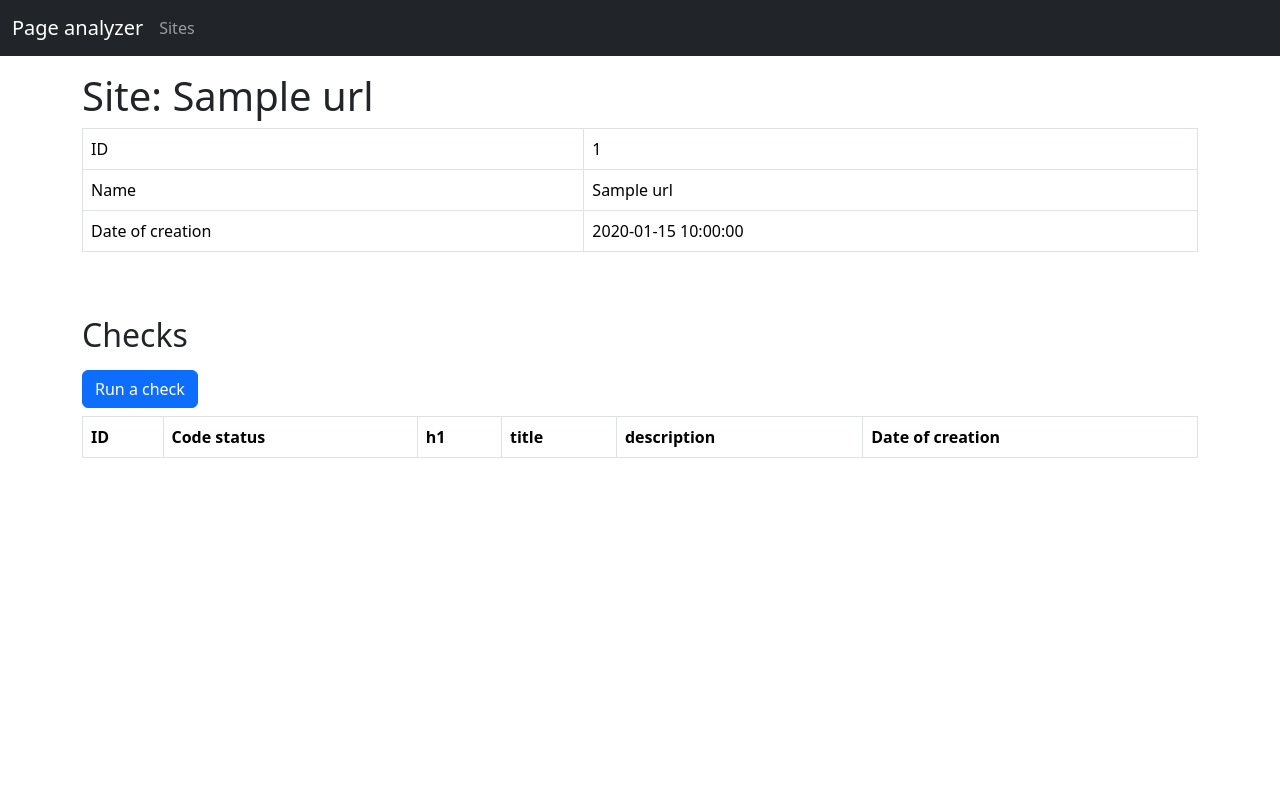
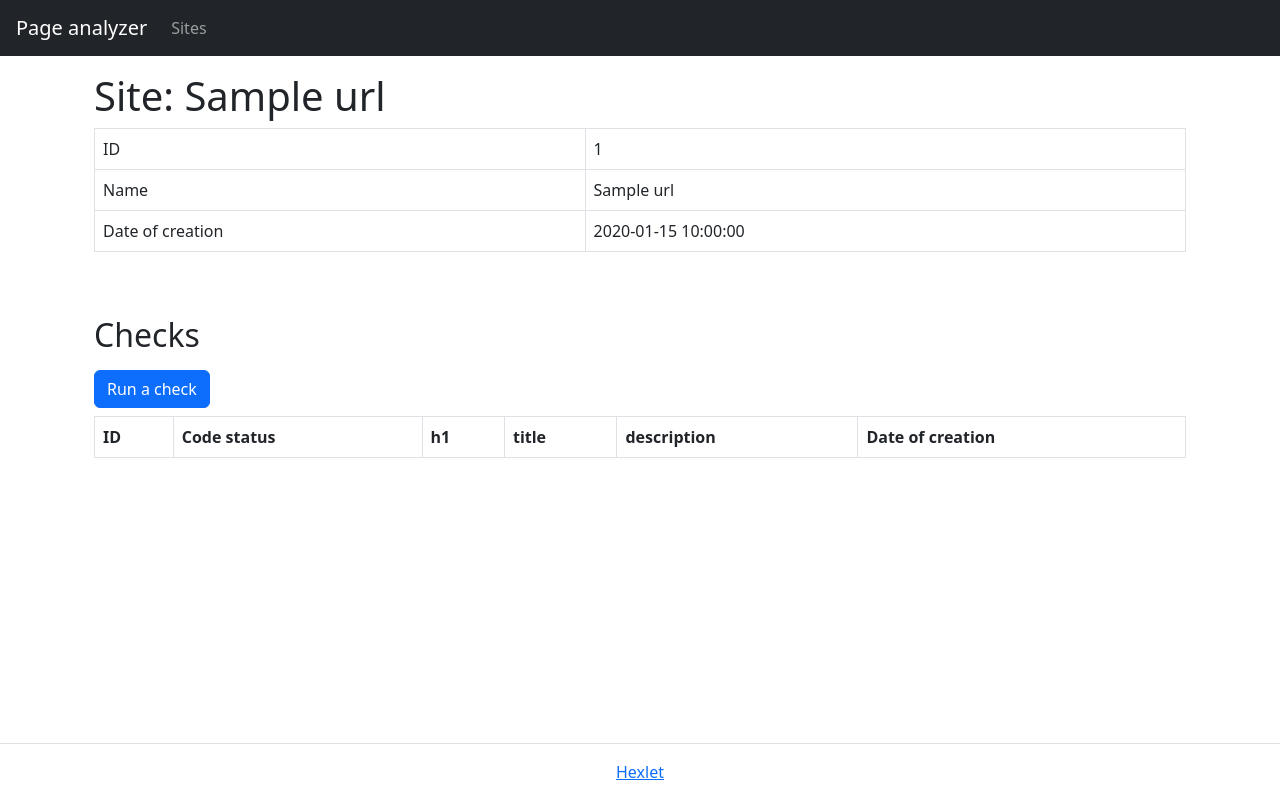
Before and after one commit to Un1que11/python-project-83, a Flask app: page /urls/1 in a window 1280 px wide. Run offline with Flask 2, Linux system fonts and the light colour scheme; a database or web service that is not in the repository returns one stand-in record (values such as "Sample title"); lists and menus that the app fills with data are empty; some libraries are stand-ins or nearby versions.

Commit message:
fixed bugsw

```diff
--- a/database.sql
+++ b/database.sql
@@ -1,5 +1,15 @@
 CREATE TABLE urls (
-    id int GENERATED BY DEFAULT AS IDENTITY PRIMARY KEY,
-    name varchar(255),
-    created_at date
+    id bigint PRIMARY KEY GENERATED ALWAYS AS IDENTITY,
+    name varchar(255) UNIQUE,
+    created_at timestamp NOT NULL
 );
+
+CREATE TABLE url_checks (
+    id bigint PRIMARY KEY GENERATED ALWAYS AS IDENTITY,
+    url_id bigint REFERENCES urls (id),
+    status_code varchar(3),
+    h1 varchar(255),
+    title varchar(255),
+    description text,
+    created_at timestamp NOT NULL
+);
--- a/page_analyzer/app.py
+++ b/page_analyzer/app.py
@@ -28,16 +28,6 @@ logging.basicConfig(
     datefmt='%Y-%m-%d %H:%M:%S')
 
 logger = logging.getLogger(__name__)
-
-
-def get_correct_url(url_address: str) -> str:
-    correct_url = urlparse(url_address)
-    return correct_url._replace(
-        path='',
-        params='',
-        query='',
-        fragment=''
-    ).geturl()
 
 
 @app.route('/')
@@ -98,3 +88,13 @@ def get_url_check(id):
         url=url_address,
         messages=messages
     )
+
+
+def get_correct_url(url_address: str) -> str:
+    correct_url = urlparse(url_address)
+    return correct_url._replace(
+        path='',
+        params='',
+        query='',
+        fragment=''
+    ).geturl()
--- /dev/null
+++ b/page_analyzer/templates/base.html
@@ -0,0 +1,41 @@
+<!DOCTYPE html>
+<html lang="ru">
+<head>
+    <meta charset="UTF-8">
+    <meta http-equiv="X-UA-Compatible" content="IE=edge">
+    <meta name="viewport" content="width=device-width, initial-scale=1.0">
+    <link rel="icon" href="{{ url_for('static', filename='favicon.ico') }}">
+    <!-- Bootstrap 5.2.3 -->
+    <link href="https://cdn.jsdelivr.net/npm/bootstrap@5.2.3/dist/css/bootstrap.min.css" rel="stylesheet" integrity="sha384-rbsA2VBKQhggwzxH7pPCaAqO46MgnOM80zW1RWuH61DGLwZJEdK2Kadq2F9CUG65" crossorigin="anonymous">
+    <title>Page analyzer</title>
+</head>
+<body class="min-vh-100 d-flex flex-column">
+    <header class="flex-shrink-0">
+        <nav class="navbar navbar-expand-md navbar-dark bg-dark px-3">
+            <a class="navbar-brand" href="/">Page analyzer</a>
+            <button class="navbar-toggler" type="button" data-toogle="collapse" data-target="#navbarNav" aria-controls="navbarNav" aria-expanded="false" aria-label="Toggle navigation">
+                <span class="navbar-toggler-icon"></span>
+            </button>
+            <div id="navbarNav" class="collapse navbar-collapse">
+                <ul class="navbar-nav">
+                    <li class="nav-item"><a class="nav-link " href="/urls">Sites</a></li>
+                </ul>
+            </div>
+        </nav>
+    </header>
+    {% block flash %}{% endblock %}
+    <main class="flex-grow-1">
+        <div class="container-lg mt-3">
+            {% block content %}{% endblock %}
+        </div>
+    </main>
+    <footer class="border-top py-3 mt-5 flex-shrink-0">
+        <div class="container-lg">
+            <div class="text-center">
+                <a href="https://ru.hexlet.io/" target="_blank">Hexlet</a>
+            </div>
+        </div>
+    </footer>
+    <script src="https://cdn.jsdelivr.net/npm/bootstrap@5.2.3/dist/js/bootstrap.bundle.min.js" integrity="sha384-kenU1KFdBIe4zVF0s0G1M5b4hcpxyD9F7jL+jjXkk+Q2h455rYXK/7HAuoJl+0I4" crossorigin="anonymous"></script>
+</body>
+</html>
--- a/page_analyzer/templates/index.html
+++ b/page_analyzer/templates/index.html
@@ -1,36 +1,12 @@
-<!DOCTYPE html>
-<html lang="en">
-<head>
-{% block title %}
-    <meta charset="UTF-8">
-    <meta name="viewport" content="width=device-width, initial-scale=1">
-    <title>Page analyzer</title>
-    <link href="https://cdn.jsdelivr.net/npm/bootstrap@5.3.0-alpha1/dist/css/bootstrap.min.css" rel="stylesheet" integrity="sha384-GLhlTQ8iRABdZLl6O3oVMWSktQOp6b7In1Zl3/Jr59b6EGGoI1aFkw7cmDA6j6gD" crossorigin="anonymous">
-{% endblock %}
-</head>
-<body>
-{% block header %}
-    <header>
-        <nav class="navbar bg-dark" data-bs-theme="dark">
-          <div class="container-fluid">
-            <a class="navbar-brand" href="{{ url_for('main_page') }}">Page analyzer</a>
-            <ul class="navbar-nav me-auto mb-2 mb-lg-0">
-              <li class="nav-item">
-                <a class="nav-link" href="{{ url_for('get_urls') }}">Sites</a>
-              </li>
-            </ul>
-          </div>
-        </nav>
-    </header>
-{% endblock %}
-{% block main %}
-    <main>
+{% extends "base.html" %}
+{% block flash %}
     {% if messages %}
         {% for category, message in messages %}
             <div class="alert {{ category }}" role="alert">{{ message }}</div>
         {% endfor %}
     {% endif %}
-        <div class="container-lg mt-3">
+{% endblock %}
+{% block content %}
 <h1></h1>
 <div class="row">
     <div class="col-12 col-md-10 col-lg-8 mx-auto border rounded-3 bg-light p-5">
@@ -42,9 +18,4 @@
         </form>
     </div>
 </div>
-        </div>
-    </main>
 {% endblock %}
-    <script src="https://cdn.jsdelivr.net/npm/bootstrap@5.3.0-alpha1/dist/js/bootstrap.bundle.min.js" integrity="sha384-w76AqPfDkMBDXo30jS1Sgez6pr3x5MlQ1ZAGC+nuZB+EYdgRZgiwxhTBTkF7CXvN" crossorigin="anonymous"></script>
-</body>
-</html>
--- a/page_analyzer/templates/url_analyze.html
+++ b/page_analyzer/templates/url_analyze.html
@@ -1,16 +1,12 @@
-{% extends 'index.html' %}
-{% block title %}
-{{ super() }}
+{% extends 'base.html' %}
+{% block flash %}
+    {% if messages %}
+        {% for category, message in messages %}
+            <div class="alert {{ category }}" role="alert">{{ message }}</div>
+        {% endfor %}
+    {% endif %}
 {% endblock %}
-{% block header %}
-{{ super() }}
-{% endblock %}
-{% if messages %}
-    {% for category, message in messages %}
-        <div class="alert {{ category }}" role="alert">{{ message }}</div>
-    {% endfor %}
-{% endif %}
-{% block main %}
+{% block content %}
 <main class="flex-grow-1">
     <div class="container-lg mt-3">
         <h1>Site: {{ url.name }}</h1>
--- a/pyproject.toml
+++ b/pyproject.toml
@@ -8,7 +8,7 @@ packages = [
 ]
 
 [tool.poetry.scripts]
-page-loader = "page_analyzer.app:main"
+page-analyzer = "page_analyzer.app:main"
 
 [tool.poetry.dependencies]
 python = "^3.8"
```
Also changed, not shown: page_analyzer/templates/urls.html (+2 -8 lines), 1 other file. Lines whose indentation alone changed are shown as unchanged.
